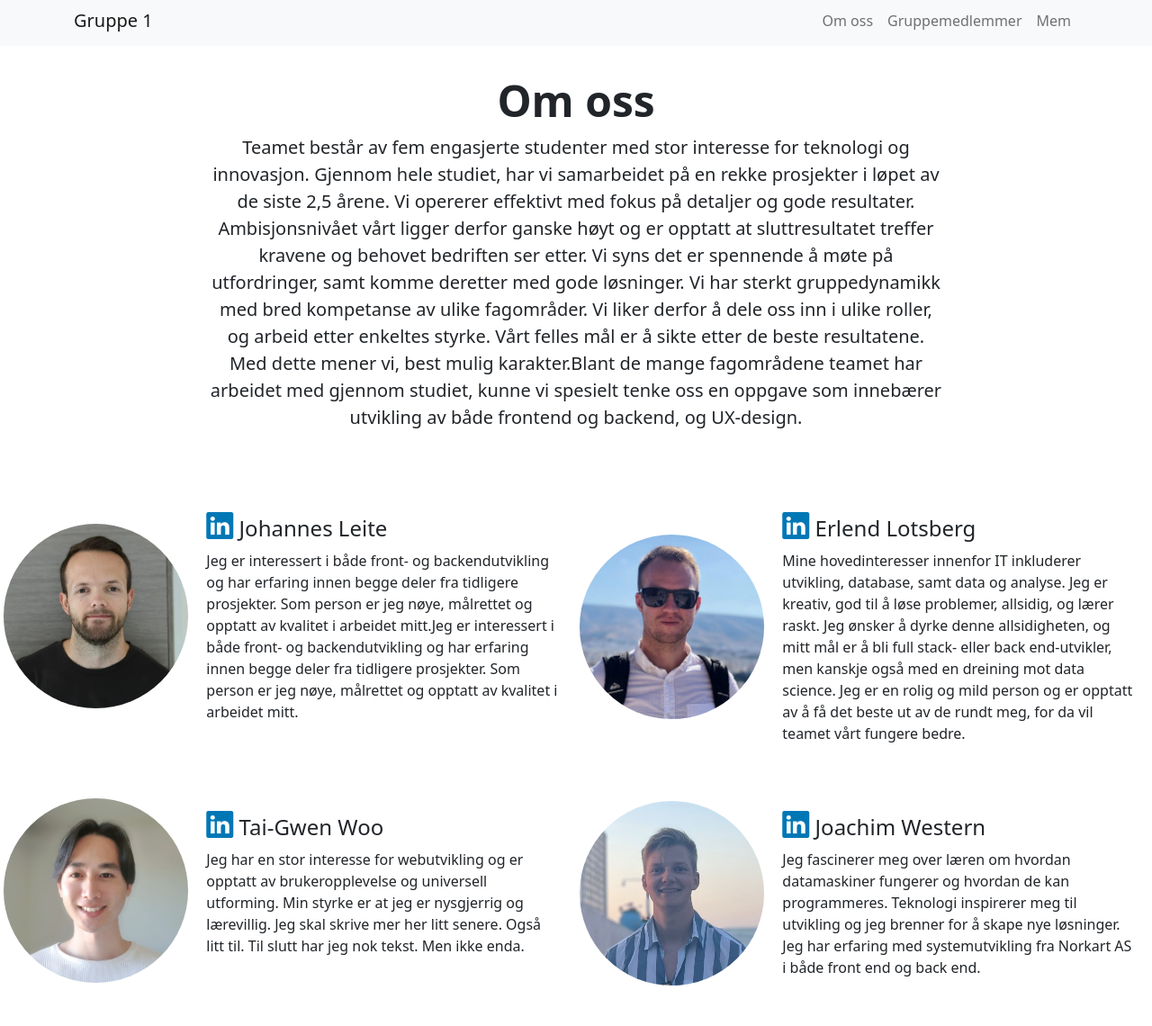
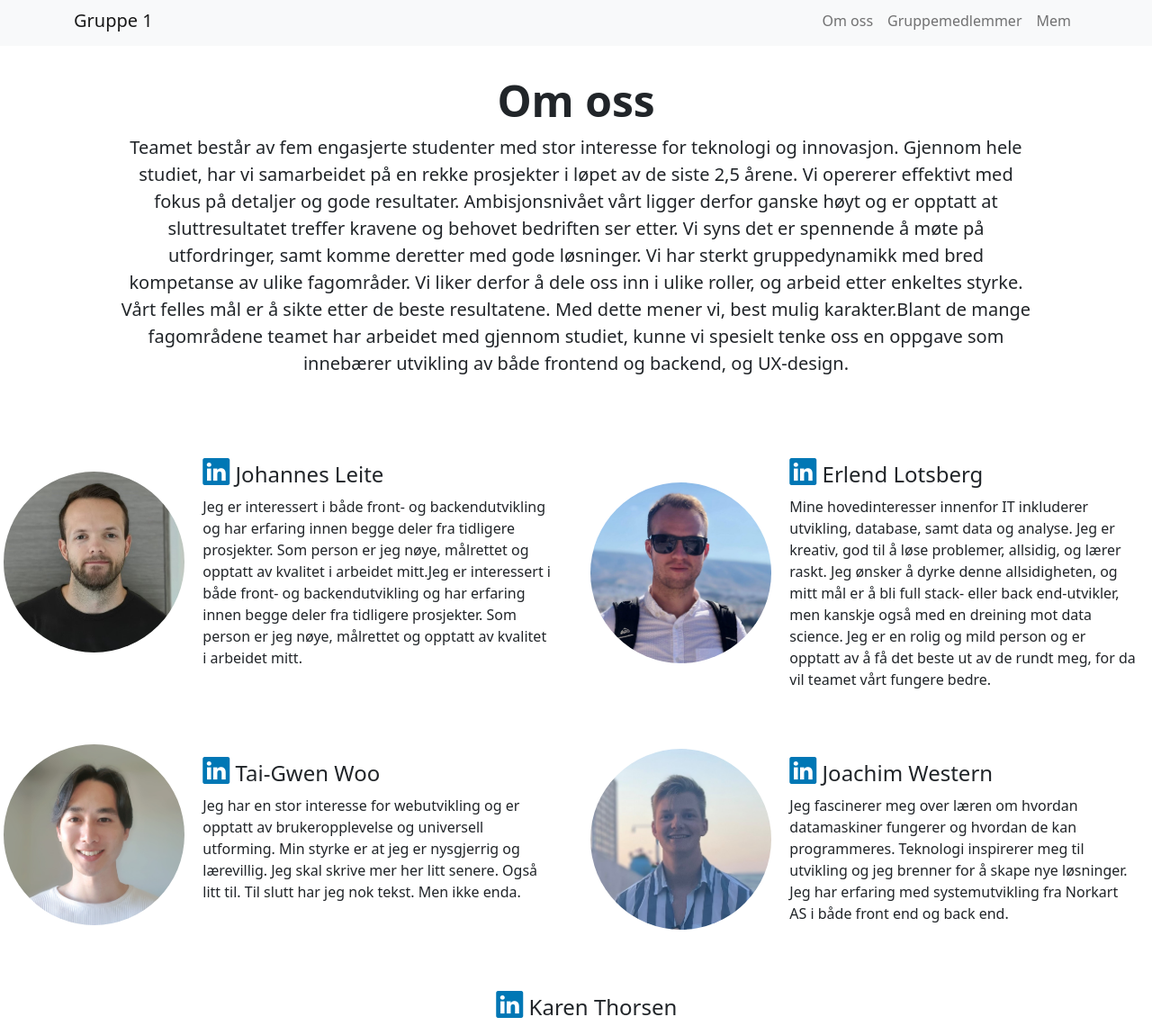
Before and after one commit to uiagruppe1/uiagruppe1.github.io, a plain HTML site: page index.html in a window 1280 px wide. Shown: the part 5-1145 px from the top of the page at 90% size. Drawn offline with nearby package versions, Linux system fonts and the light colour scheme.

Commit message:
alignment personer

```diff
--- a/index.html
+++ b/index.html
@@ -38,9 +38,11 @@
     </div>
   </nav>
 
+  <!-- team text -->
+
   <div class="px-4 py-3 my-3 text-center">
     <h1 id="Om oss" class="display-5 fw-bold">Om oss</h1>
-    <div class="col-lg-8 mx-auto">
+    <div class="col-lg-10 mx-auto">
       <p class="lead mb-4">Teamet består av fem engasjerte studenter med stor interesse for teknologi og innovasjon.
         Gjennom hele studiet, har vi samarbeidet på en rekke prosjekter i løpet av de siste 2,5 årene. Vi opererer
         effektivt med fokus på detaljer og gode resultater. Ambisjonsnivået vårt ligger derfor ganske høyt og er opptatt
@@ -54,7 +56,7 @@
   </div>
 
   <!-- Personer -->
-  <div class="card-group">
+  <div class="row justify-content-evenly">
     <div class="col-lg-6 py-3">
       <div class="card border-0 mb-2" style="max-width: 1040px;">
         <div class="row g-0">
@@ -147,8 +149,6 @@
         </div>
       </div>
     </div>
-  </div>
-  </div>
 
     <div class="col-lg-6 py-3">
       <div class="card border-0 mb-2" style="max-width: 1040px;">
@@ -171,6 +171,11 @@
           </div>
         </div>
       </div>
+    </div>
+  </div>
+
+
+
 
 
   <div class="px-4 py-3 my-3 text-center">
```
Lines whose indentation alone changed are shown as unchanged.
